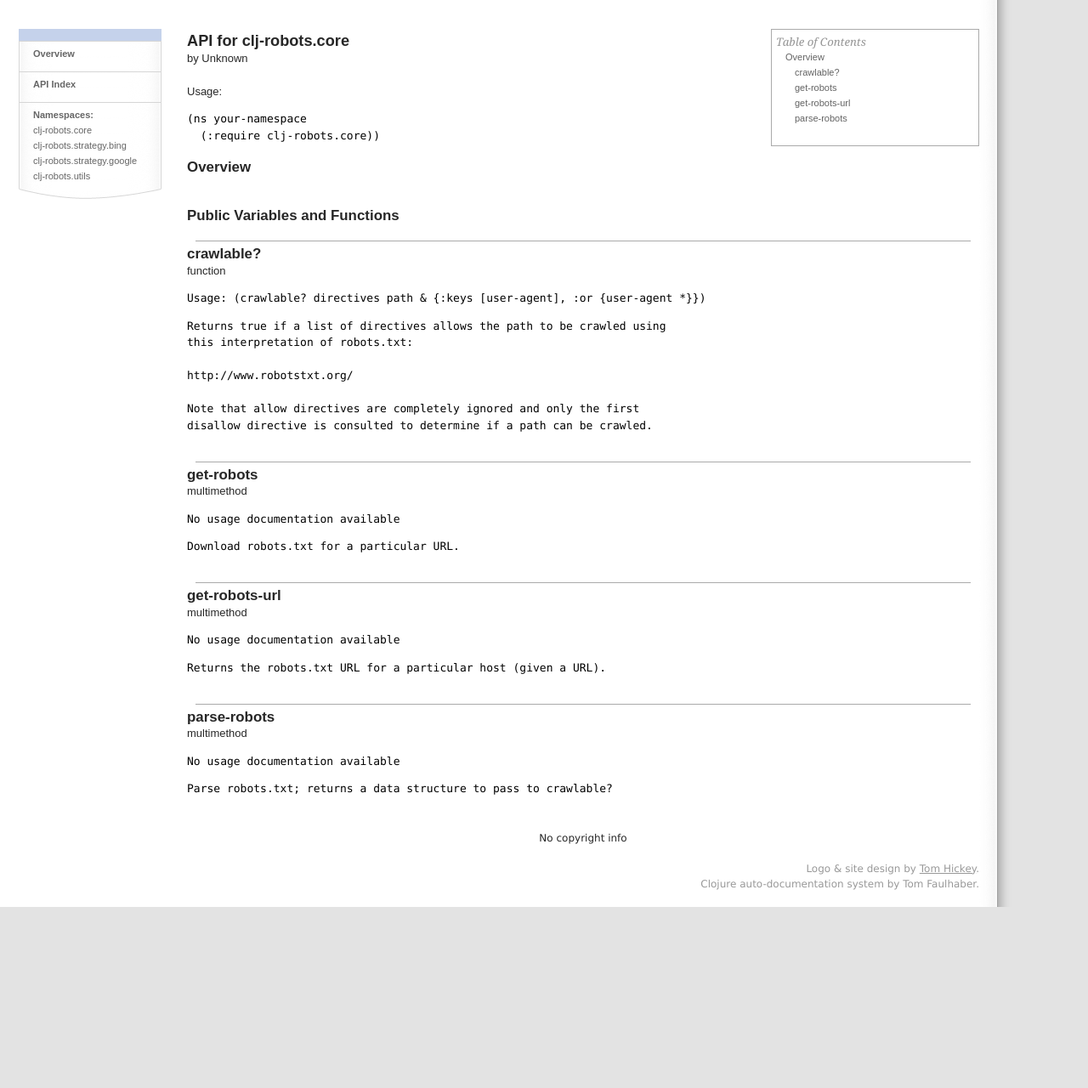
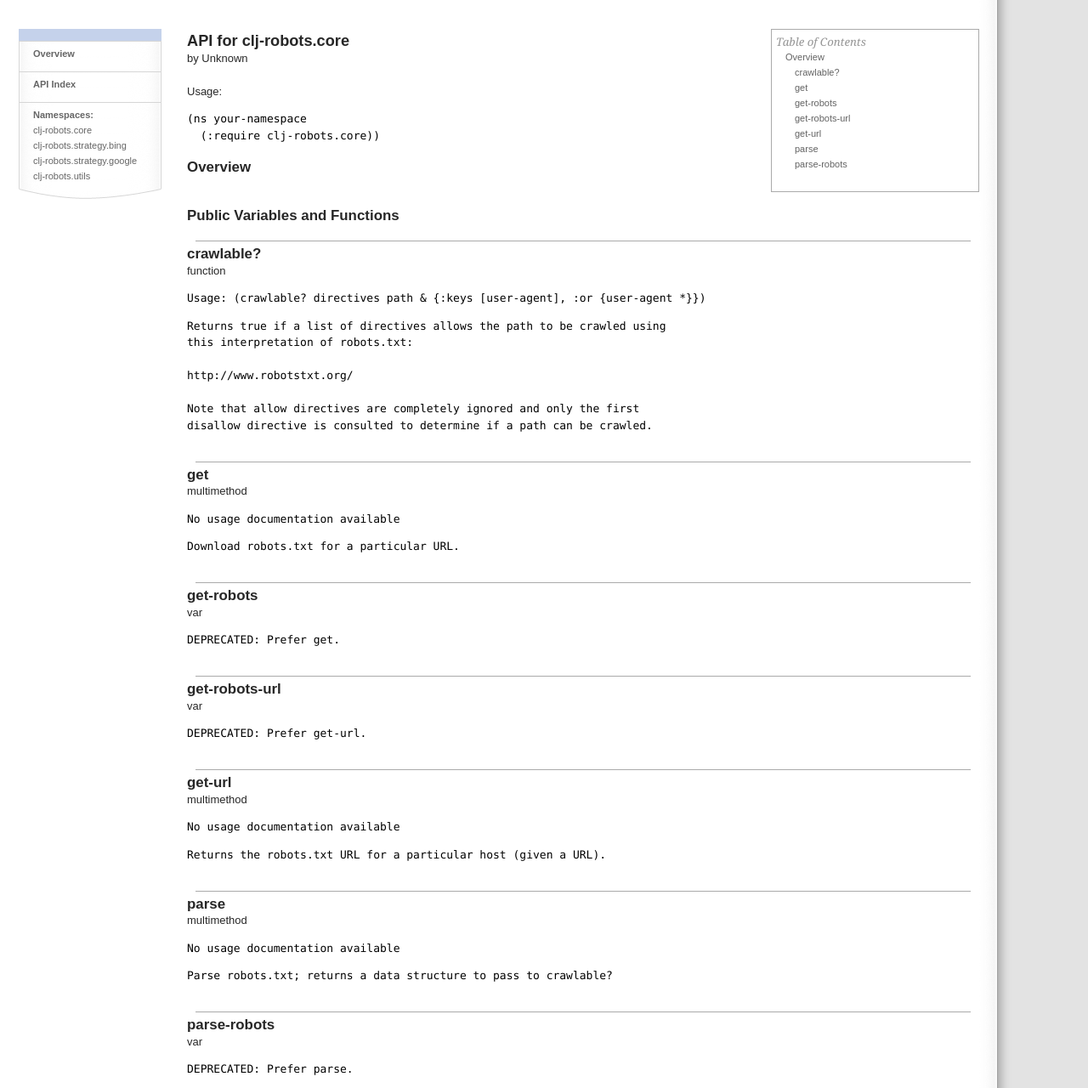
Before and after one commit to retiman/clj-robots, a plain HTML site: page clj-robots.core-api.html in a window 1280 px wide. Shown: the part 80-1360 px from the top of the page at 85% size. Before the commit the page ends 1147 px from the top, so only its background shows below. Drawn offline with Linux system fonts and the light colour scheme; a script that the page names is missing.

Commit message:
Update docs for 0.5.0

```diff
--- a/clj-robots.core-api.html
+++ b/clj-robots.core-api.html
@@ -50,9 +50,15 @@ namespace.
     <div style="margin-left: 1em;" class="toc-entry">
       <a href="#clj-robots.core/crawlable?">crawlable?</a>
     </div><div style="margin-left: 1em;" class="toc-entry">
+      <a href="#clj-robots.core/get">get</a>
+    </div><div style="margin-left: 1em;" class="toc-entry">
       <a href="#clj-robots.core/get-robots">get-robots</a>
     </div><div style="margin-left: 1em;" class="toc-entry">
       <a href="#clj-robots.core/get-robots-url">get-robots-url</a>
+    </div><div style="margin-left: 1em;" class="toc-entry">
+      <a href="#clj-robots.core/get-url">get-url</a>
+    </div><div style="margin-left: 1em;" class="toc-entry">
+      <a href="#clj-robots.core/parse">parse</a>
     </div><div style="margin-left: 1em;" class="toc-entry">
       <a href="#clj-robots.core/parse-robots">parse-robots</a>
     </div>
@@ -89,7 +95,7 @@ disallow directive is consulted to determine if a path can be crawled.</pre>
 </div><div id="var-entry">
   <br />
   <hr />
-  <h2 id="clj-robots.core/get-robots">get-robots</h2>
+  <h2 id="clj-robots.core/get">get</h2>
   <span id="var-type">multimethod</span><br />
   <pre id="var-usage">No usage documentation available</pre>
   <pre id="var-docstr">Download robots.txt for a particular URL.</pre>
@@ -97,7 +103,23 @@ disallow directive is consulted to determine if a path can be crawled.</pre>
 </div><div id="var-entry">
   <br />
   <hr />
+  <h2 id="clj-robots.core/get-robots">get-robots</h2>
+  <span id="var-type">var</span><br />
+  <pre id="var-usage"></pre>
+  <pre id="var-docstr">DEPRECATED: Prefer get.</pre>
+
+</div><div id="var-entry">
+  <br />
+  <hr />
   <h2 id="clj-robots.core/get-robots-url">get-robots-url</h2>
+  <span id="var-type">var</span><br />
+  <pre id="var-usage"></pre>
+  <pre id="var-docstr">DEPRECATED: Prefer get-url.</pre>
+
+</div><div id="var-entry">
+  <br />
+  <hr />
+  <h2 id="clj-robots.core/get-url">get-url</h2>
   <span id="var-type">multimethod</span><br />
   <pre id="var-usage">No usage documentation available</pre>
   <pre id="var-docstr">Returns the robots.txt URL for a particular host (given a URL).</pre>
@@ -105,10 +127,18 @@ disallow directive is consulted to determine if a path can be crawled.</pre>
 </div><div id="var-entry">
   <br />
   <hr />
-  <h2 id="clj-robots.core/parse-robots">parse-robots</h2>
+  <h2 id="clj-robots.core/parse">parse</h2>
   <span id="var-type">multimethod</span><br />
   <pre id="var-usage">No usage documentation available</pre>
   <pre id="var-docstr">Parse robots.txt; returns a data structure to pass to crawlable?</pre>
+
+</div><div id="var-entry">
+  <br />
+  <hr />
+  <h2 id="clj-robots.core/parse-robots">parse-robots</h2>
+  <span id="var-type">var</span><br />
+  <pre id="var-usage"></pre>
+  <pre id="var-docstr">DEPRECATED: Prefer parse.</pre>
 
 </div>
 
```
Also changed, not shown: api-index.html (+8 -5 lines), index.html (+1 -1 lines).
